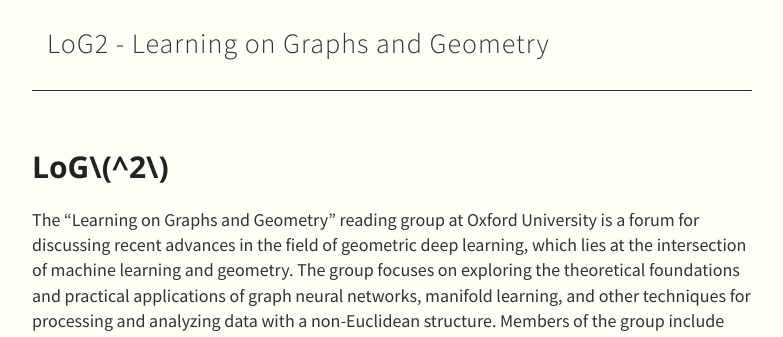
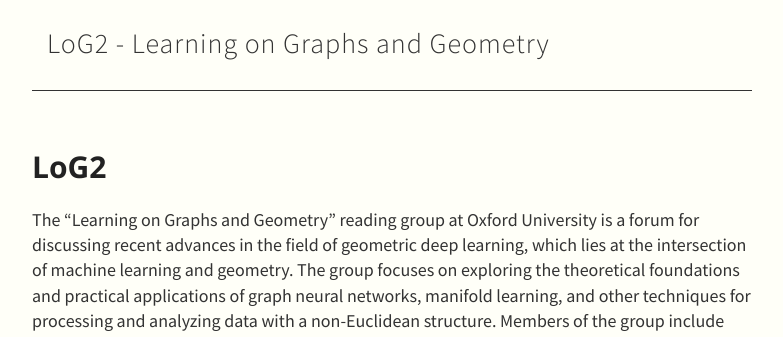
Before and after one commit to log-2/log-2.github.io, a Jekyll site: the page built from index.md, in a window 1280 px wide. Shown: the top 337 px of the page, without its empty margins (248-1031 px from the left). Built offline with Jekyll 4.4.1, drawn with Linux system fonts in a browser that asks for light colours; nearby versions of some CDN libraries; our own code applies the rules of GitHub Pages for plain Markdown files.

Commit message:
Update index.md

```diff
--- a/index.md
+++ b/index.md
@@ -1,9 +1,9 @@
 ---
 layout: default
-meta-description: "LoG$$^2$$: Learning on Graphs and Geometry @ Oxford"
+meta-description: "LoG<sup>2</sup>: Learning on Graphs and Geometry @ Oxford"
 ---
 
-# LoG$$^2$$
+# LoG<sup>2</sup>
 The "Learning on Graphs and Geometry" reading group at Oxford University is a forum for discussing recent advances in the field of geometric deep learning, which lies at the intersection of machine learning and geometry. The group focuses on exploring the theoretical foundations and practical applications of graph neural networks, manifold learning, and other techniques for processing and analyzing data with a non-Euclidean structure. Members of the group include researchers and graduate students from various departments, including computer science, mathematics, and engineering, who share an interest in developing novel machine learning methods for understanding complex data sets with graph or geometric structure.
 
 
```
